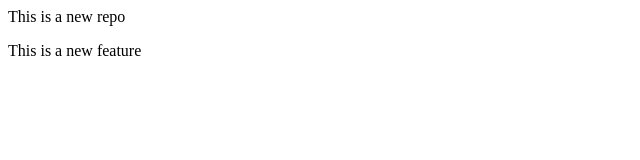
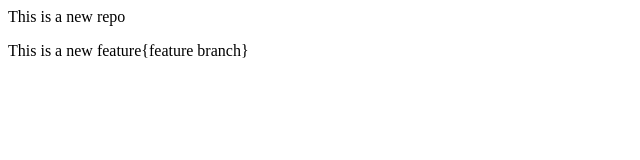
Before and after one commit to SreeNihaar/LocalRepo, a plain HTML site: page index.html in a window 1280 px wide. Shown: the full height of the page, 0-640 px from the left. Drawn offline with Linux system fonts and the light colour scheme.

Commit message:
Feature branch

```diff
--- a/index.html
+++ b/index.html
@@ -1,2 +1,2 @@
 <p>This is a new repo</p>
-<p>This is a new feature</p>
+<p>This is a new feature{feature branch}</p>
```
